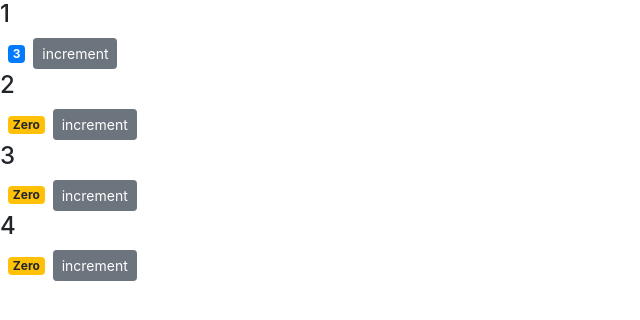
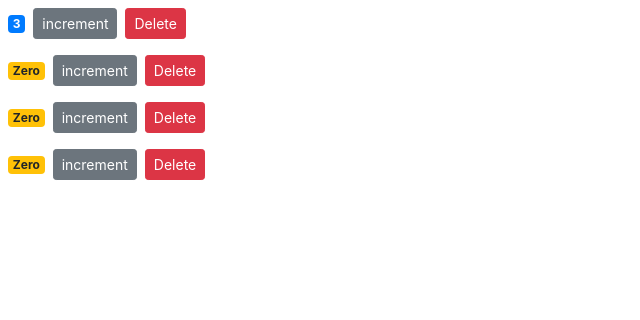
Before and after one commit to wolfpirker/react-counter-app, a React (Create React App) app: page / in a window 1280 px wide. Shown: the top 320 px of the page, without its empty margins (0-640 px from the left). Built offline with nearby package versions, Linux system fonts and the light colour scheme.

Commit message:
Props vs State, Raising Handling Delete Event

```diff
--- a/src/components/counter.jsx
+++ b/src/components/counter.jsx
@@ -1,8 +1,8 @@
-import React, { Component } from 'react';
+import React, { Component } from "react";
 
 class Counter extends React.Component {
   state = {
-        count: this.props.value
+    count: this.props.value,
   };
 
   //constructor() {
@@ -11,34 +11,38 @@
   //}
 
   handleIncrement = () => {
-        this.setState({count: this.state.count+1 });
-    }
+    this.setState({ count: this.state.count + 1 });
+  };
 
   render() {
     return (
       <div>
-                <h4>{this.props.id}</h4>
-
         <span className={this.getBadgeClasses()}>{this.formatCount()}</span>
         <button
           onClick={() => this.handleIncrement()}
           className="btn btn-secondary btn-sm"
-                    >increment
+        >
+          increment
+        </button>
+        <button
+          onClick={this.props.onDelete}
+          className="btn btn-danger btn-sm m-2"
+        >
+          Delete
         </button>
       </div>
     );
   }
 
-
   getBadgeClasses() {
     let classes = "badge m-2 badge-";
-        classes += (this.state.count === 0) ? "warning" : "primary";
+    classes += this.state.count === 0 ? "warning" : "primary";
     return classes;
   }
 
   formatCount() {
     const { count } = this.state;
-        return count === 0 ? 'Zero' : count;
+    return count === 0 ? "Zero" : count;
   }
 }
 
--- a/src/components/counters.jsx
+++ b/src/components/counters.jsx
@@ -1,5 +1,5 @@
-import React, { Component } from 'react';
-import Counter from './counter';
+import React, { Component } from "react";
+import Counter from "./counter";
 
 class Counters extends React.Component {
   state = {
@@ -7,20 +7,29 @@
       { id: 1, value: 3 },
       { id: 2, value: 0 },
       { id: 3, value: 0 },
-        { id: 4, value: 0 }
-    ]
+      { id: 4, value: 0 },
+    ],
   };
 
+  handleDelete = () => {
+    console.log("Event Handler Called");
+  };
 
   render() {
-        return (<div>
-            {this.state.counters.map(counter =>
-            //<Counter key={counter.id} value={counter.value} />)}
-            <Counter key={counter.id} value={counter.value} id={counter.id} >
+    return (
+      <div>
+        {this.state.counters.map((counter) => (
+          <Counter
+            key={counter.id}
+            onDelete={this.handleDelete}
+            value={counter.value}
+            id={counter.id}
+          >
             <h4>Counter #{counter.id}</h4>
           </Counter>
-                )}
-        </div>);
+        ))}
+      </div>
+    );
   }
 }
 
```
Also changed, not shown: 1 other file (tests, documents, lock files or other folders). Lines whose indentation alone changed are shown as unchanged.
